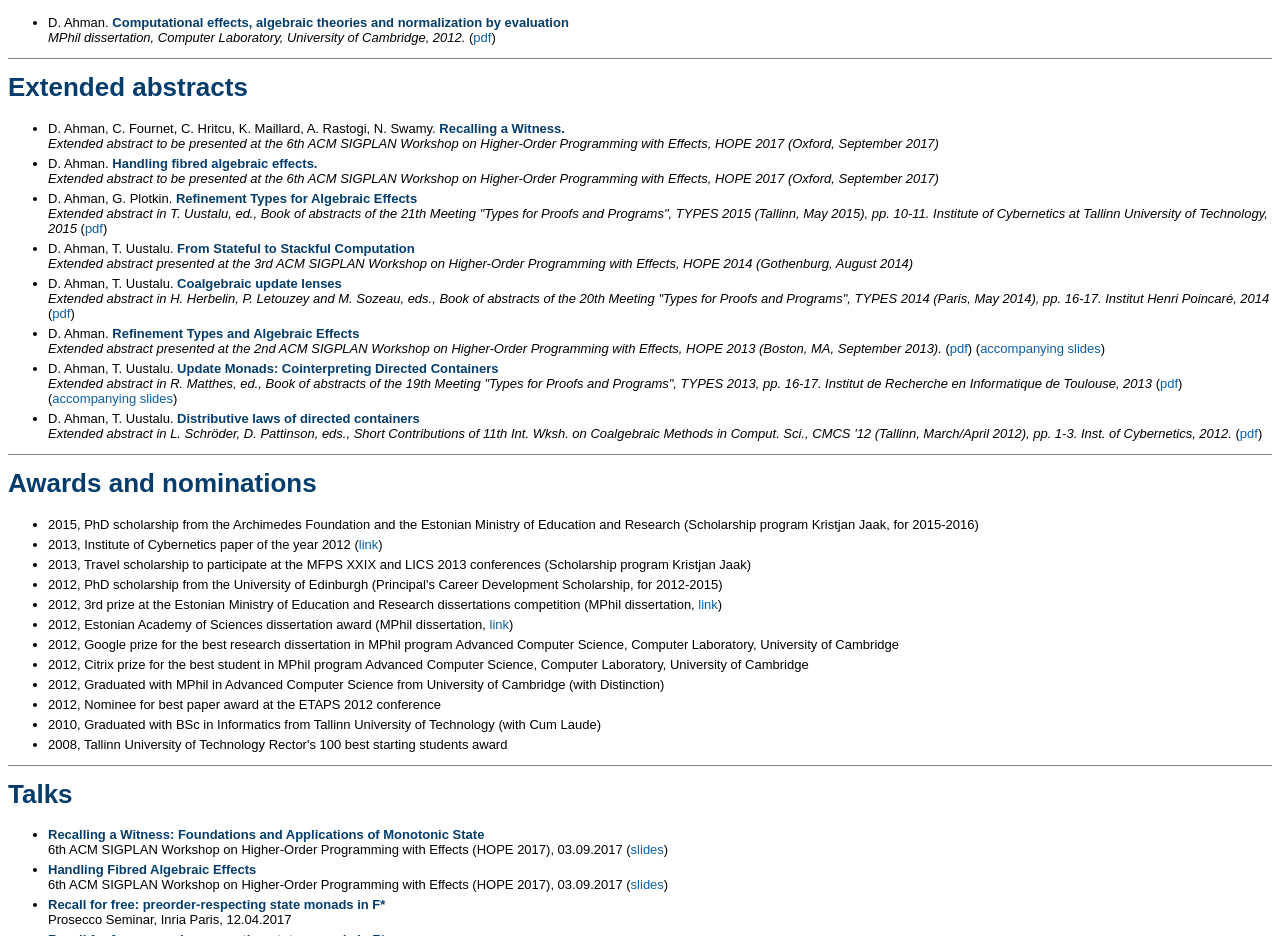
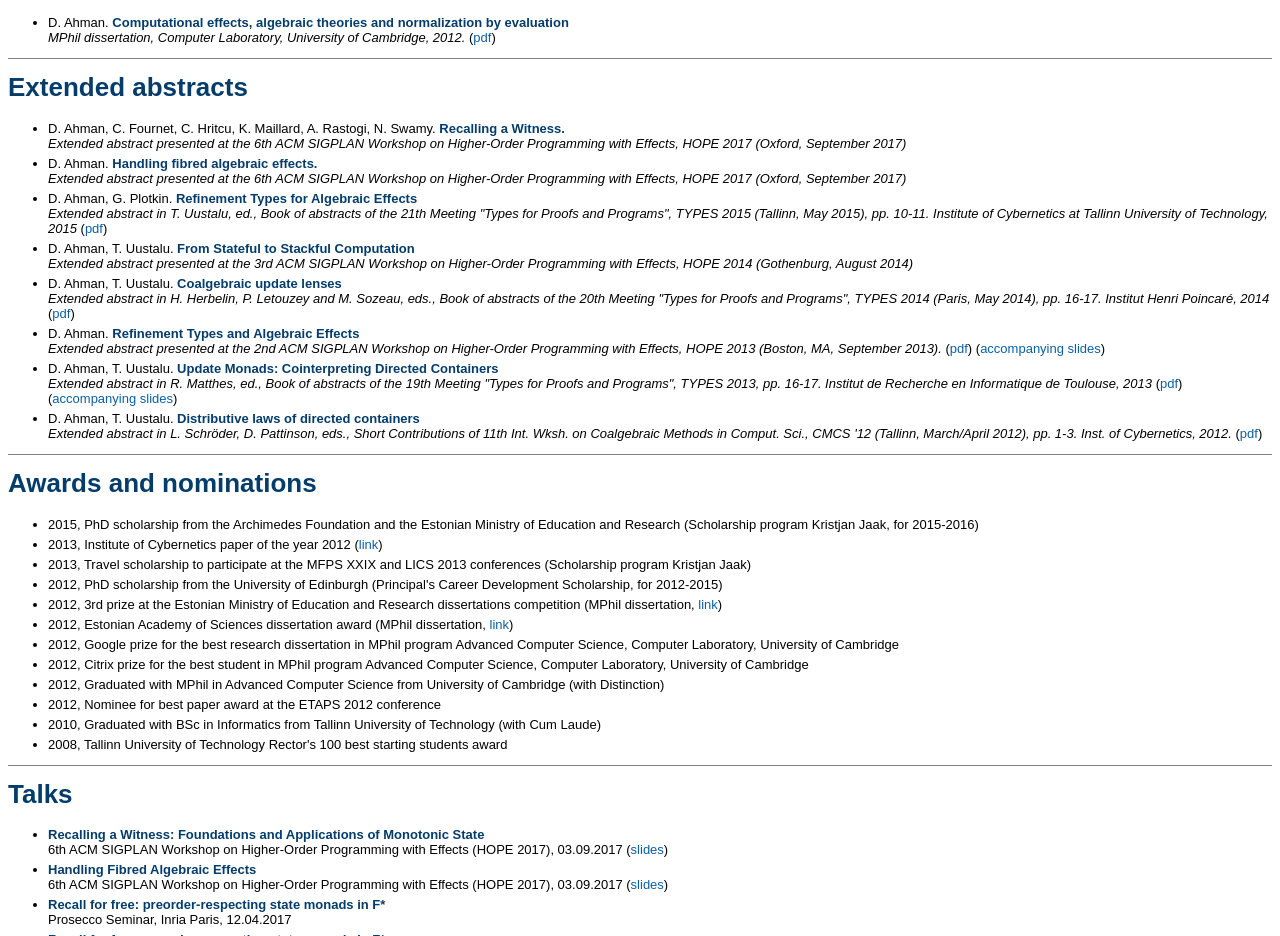
Before and after one commit to danelahman/danelahman.github.io, a plain HTML site: page index.html in a window 1280 px wide. Shown: the part 1820-2756 px from the top of the page. Drawn offline with Linux system fonts and the light colour scheme.

Commit message:
Extended abstracts

```diff
--- a/index.html
+++ b/index.html
@@ -139,9 +139,9 @@
 <h1 id="extended_abstracts">Extended abstracts</h1>
 <ul>
 <li style="margin-bottom:5px;">D. Ahman, C. Fournet, C. Hritcu, K. Maillard, A. Rastogi, N. Swamy. <b>Recalling a Witness.</b> <br/>
-<i>Extended abstract to be presented at the 6th ACM SIGPLAN Workshop on Higher-Order Programming with Effects, HOPE 2017 (Oxford, September 2017)</i></li>
+<i>Extended abstract presented at the 6th ACM SIGPLAN Workshop on Higher-Order Programming with Effects, HOPE 2017 (Oxford, September 2017)</i></li>
 <li style="margin-bottom:5px;">D. Ahman. <b>Handling fibred algebraic effects.</b> <br/>
-<i>Extended abstract to be presented at the 6th ACM SIGPLAN Workshop on Higher-Order Programming with Effects, HOPE 2017 (Oxford, September 2017)</i></li>
+<i>Extended abstract presented at the 6th ACM SIGPLAN Workshop on Higher-Order Programming with Effects, HOPE 2017 (Oxford, September 2017)</i></li>
 <li style="margin-bottom:5px;">D. Ahman, G. Plotkin. <b>Refinement Types for Algebraic Effects</b></br/>
 <i>Extended abstract in T. Uustalu, ed., Book of abstracts of the 21th Meeting "Types for Proofs and Programs", TYPES 2015 (Tallinn, May 2015), pp. 10-11. Institute of Cybernetics at Tallinn University of Technology, 2015</i> (<a href="papers/types15.pdf" target="_blank">pdf</a>)</li>
 </li>
```
